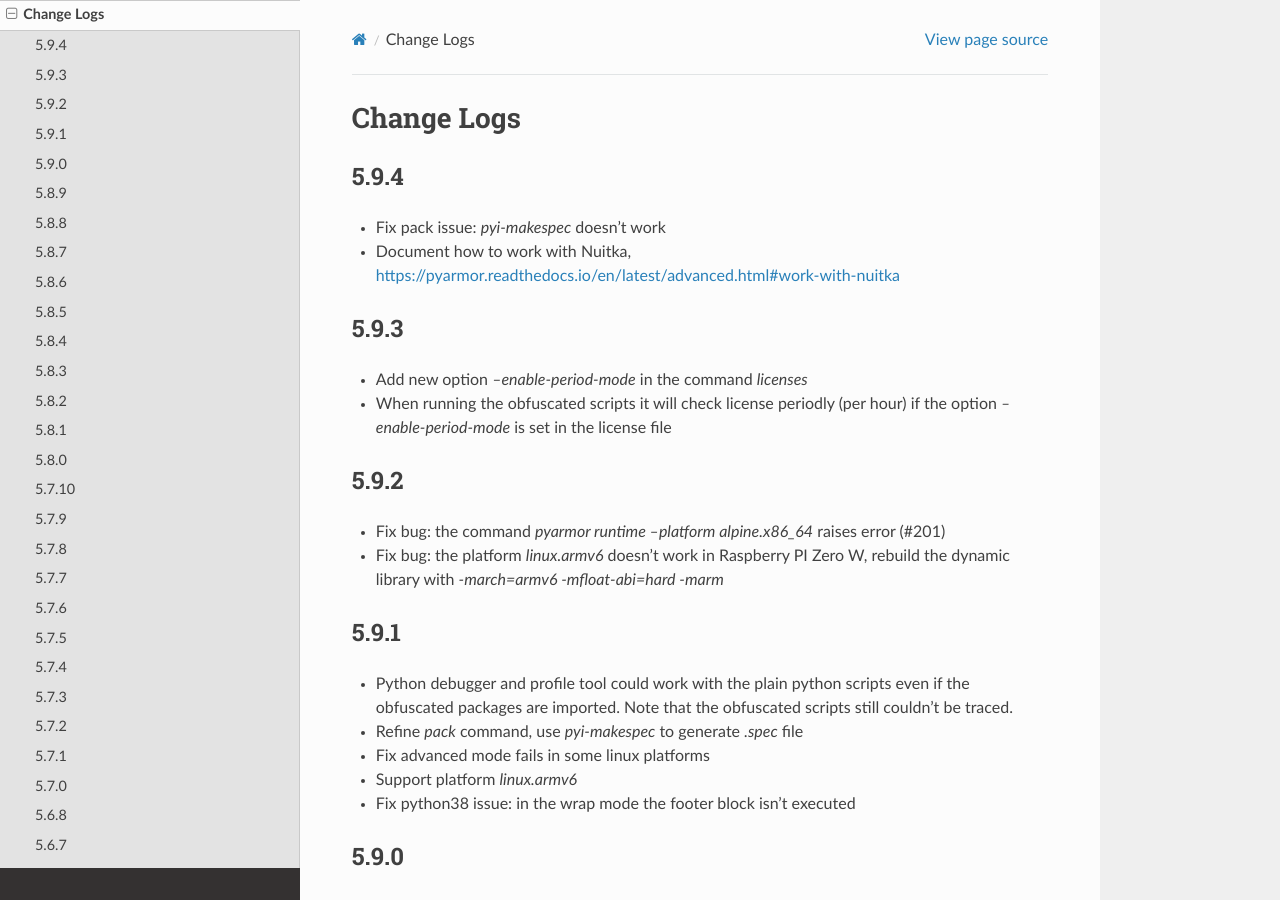
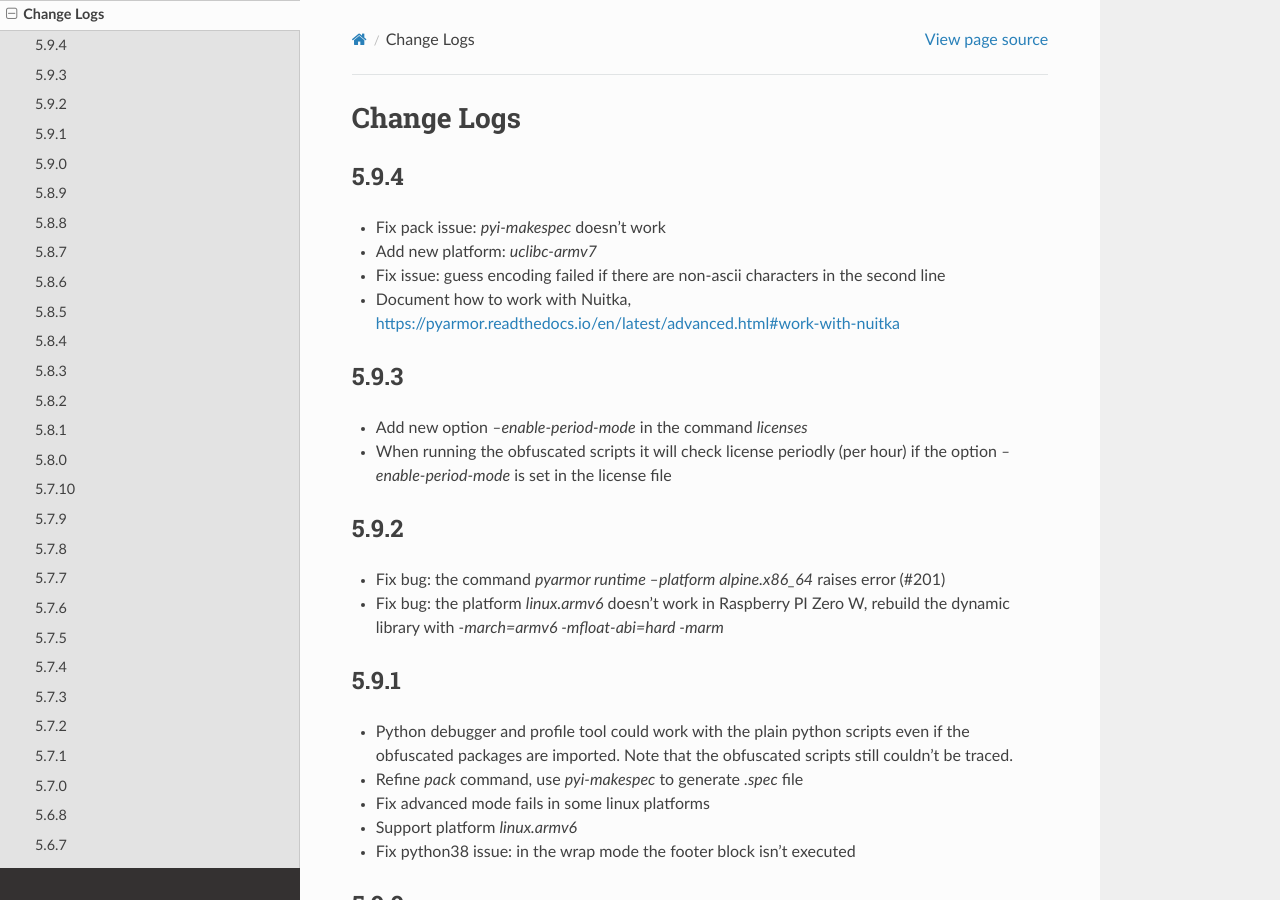
Before and after one commit to dashingsoft/pyarmor, a Sphinx documentation site: the page built from docs/change-logs.rst, in a window 1280 px wide and 900 px high. Built offline with Sphinx 7.4.7 and the Read the Docs theme 2.0.0, drawn with Linux system fonts in a browser that asks for light colours.

Commit message:
Add change logs

```diff
--- a/docs/change-logs.rst
+++ b/docs/change-logs.rst
@@ -6,6 +6,8 @@
 5.9.4
 -----
 * Fix pack issue: `pyi-makespec` doesn't work
+* Add new platform: `uclibc-armv7`
+* Fix issue: guess encoding failed if there are non-ascii characters in the second line
 * Document how to work with Nuitka,
   https://pyarmor.readthedocs.io/en/latest/advanced.html#work-with-nuitka
 
```
